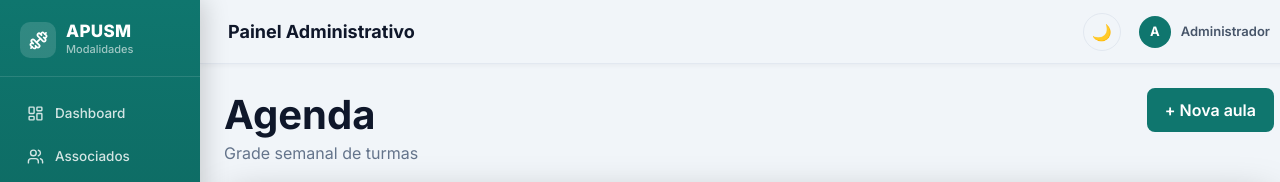
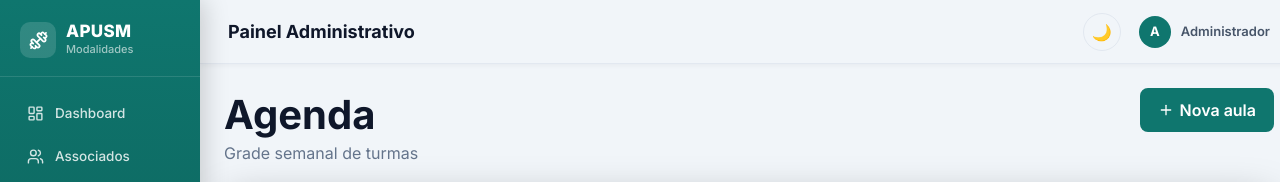
Before and after one commit to BrenoFranzin/apusm, a React (Vite) app: page /agenda in a window 1280 px wide. Shown: the top 182 px of the page. Built offline with nearby package versions, Linux system fonts and the light colour scheme; no server answers; the database is empty.

Commit message:
refactor: substitui '+ Nova aula' por icone lucide-react (AgendaPage)

```diff
--- a/src/modules/agenda/pages/AgendaPage.tsx
+++ b/src/modules/agenda/pages/AgendaPage.tsx
@@ -7,6 +7,7 @@ import { useInstrutores } from "@/modules/instrutores/hooks/useInstrutores";
 import { useSalas } from "@/modules/salas/hooks/useSalas";
 import { DiaSemana } from "@/modules/turmas/types/turma.types";
 import TurmaForm from "@/modules/turmas/components/TurmaForm";
+import { Plus } from "lucide-react";
 
 const NOME_DIA: Record<string, string> = {
   seg: "Segunda",
@@ -103,9 +104,9 @@ export default function AgendaPage() {
         </div>
         <button
           onClick={() => setMostrarFormTurma((v) => !v)}
-          style={{ background: "var(--color-primary)", color: "#fff", padding: "10px 18px", borderRadius: 8, border: "none", fontWeight: 600, cursor: "pointer" }}
+          style={{ display: "flex", alignItems: "center", gap: 6, background: "var(--color-primary)", color: "#fff", padding: "10px 18px", borderRadius: 8, border: "none", fontWeight: 600, cursor: "pointer" }}
         >
-          {mostrarFormTurma ? "Fechar" : "+ Nova aula"}
+          {mostrarFormTurma ? "Fechar" : <><Plus size={16} /> Nova aula</>}
         </button>
       </div>
 
```
